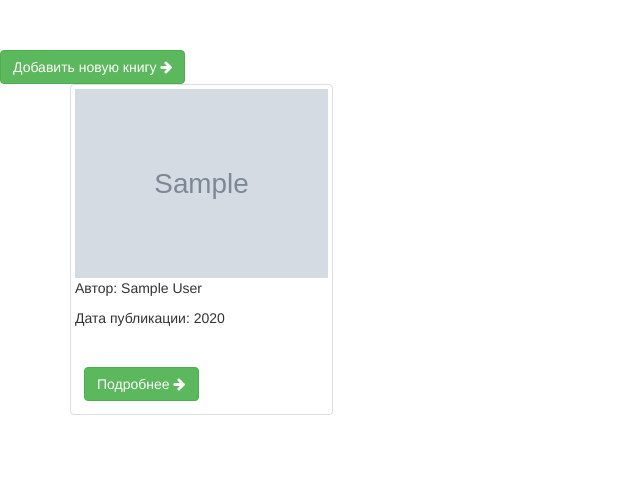
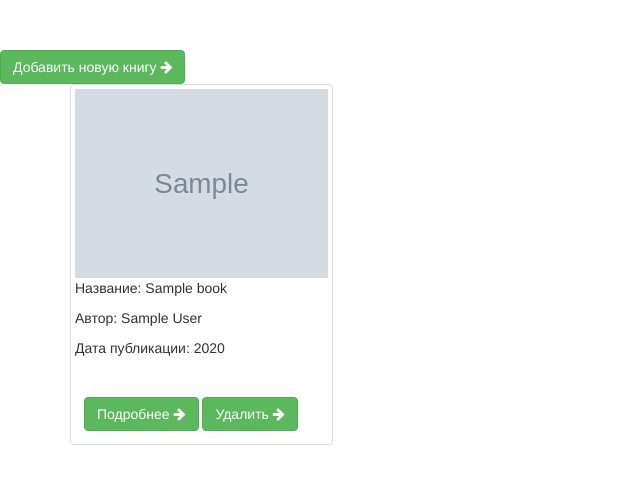
Before and after one commit to bldm95/library, a Django app: page / in a window 1280 px wide. Shown: the top 484 px of the page, without its empty margins (0-640 px from the left). Run offline with Django 3.2, Linux system fonts and the light colour scheme; tables that the repository leaves empty hold one stand-in row (values such as "Sample post"); grey boxes marked "Sample" are stand-in pictures; some libraries are stand-ins or nearby versions.

Commit message:
Second commit

```diff
--- a/library/urls.py
+++ b/library/urls.py
@@ -7,4 +7,5 @@ urlpatterns = [
     url(r'^book/(?P<pk>[0-9]+)/$', views.book_detail, name='book_detail'),
     url(r'^book/new/$', views.book_new, name='book_new'),
     url(r'^book/(?P<pk>[0-9]+)/edit/$', views.book_edit, name='book_edit'),
+    url(r'^book/(?P<pk>[0-9]+)/$', views.delete, name='book_delete'),
 ]
--- a/library/views.py
+++ b/library/views.py
@@ -1,9 +1,10 @@
+from django.http import HttpResponseRedirect
 from django.shortcuts import render, render_to_response, redirect
 from django.http import HttpResponse
 from django.core.paginator import Paginator, PageNotAnInteger, EmptyPage
 from django.shortcuts import render, get_object_or_404
 from .models import Book
-from .forms import BookForm
+from .forms import BookForm, DeleteBookForm
 
 
 def xhr_test(request):
@@ -40,9 +41,9 @@ def book_new(request):
     if request.method == "POST":
         form = BookForm(request.POST, request.FILES)
         if form.is_valid():
-            post = form.save(commit=False)
-            post.save()
-            return redirect('book_detail', pk=post.pk)
+            book = form.save(commit=True)
+            book.save()
+            return redirect('book_detail', pk=book.pk)
     else:
         form = BookForm()
     return render(request, 'book_edit.html', {'form': form})
@@ -53,9 +54,21 @@ def book_edit(request, pk):
     if request.method == "POST":
         form = BookForm(request.POST, instance=book)
         if form.is_valid():
-            post = form.save(commit=False)
-            post.save()
-            return redirect('book_detail', pk=post.pk)
+            book = form.save(commit=False)
+            book.save()
+            return redirect('book_detail', pk=book.pk)
     else:
         form = BookForm(instance=book)
     return render(request, 'book_edit.html', {'form': form})
+
+
+def delete(request, pk):
+    book_to_delete = get_object_or_404(Book, id=pk)
+    if request.method == 'POST':
+        form = DeleteBookForm(request.POST, instance=book_to_delete)
+        if form.is_valid():
+            book_to_delete.delete()
+            return HttpResponseRedirect("/")
+    else:
+        form = DeleteBookForm(instance=book_to_delete)
+    return render(request, 'books_list.html', {'form': form})
--- /dev/null
+++ b/static/js/script.js
@@ -0,0 +1,5 @@
+jQuery('document').ready(function () {
+    jQuery('#but1').on('click', function () {
+        alert("Ну привет");
+    });
+});
--- a/templates/book_detail.html
+++ b/templates/book_detail.html
@@ -10,5 +10,7 @@
         <h3>Автор: {{ book.author }}</h3>
         <p>Год публикации: {{ book.year_of_publication }}</p>
         <p>Описание: {{ book.description }}</p>
+        <a class="btn btn-default" href="{% url 'book_delete' pk=book.pk %}">удалить</a>
+
     </div>
 {% endblock %}
--- a/templates/books_list.html
+++ b/templates/books_list.html
@@ -9,12 +9,15 @@
                     <img src="{{ book.image.url }}"  alt="" class="img-responsive" >
                 </a>
                 {% endif %}
+                <p>Название: {{ book.name }}</p>
                 <p>Автор: {{ book.author }}</p>
                 <p>Дата публикации: {{ book.year_of_publication }}</p>
                 <div class="caption">
                     <h3><a href="#"></a></h3>
                     <p></p>
-                    <a href="{% url 'book_detail' pk=book.pk %}" class="btn btn-success">Подробнее <i class="fa fa-arrow-right"></i></a>
+                    <a href="{% url 'book_detail' pk=book.pk %}" class="btn btn-success" >Подробнее <i class="fa fa-arrow-right"></i></a>
+                    <a href="{% url 'book_delete' pk=book.pk %}" class="btn btn-success" >Удалить <i class="fa fa-arrow-right"></i></a>
+
                 </div>
             </div>
         </div>
--- a/templates/index.html
+++ b/templates/index.html
@@ -40,6 +40,7 @@
         </div>
     </div>
 
+
 {% include 'paginator.html' with page=books %}
 
 
@@ -49,6 +50,6 @@
     <script src="{% static 'js/salvattore.min.js' %}"></script>
     <!-- IE10 viewport hack for Surface/desktop Windows 8 bug -->
     <script src="{% static 'js/ie10-viewport-bug-workaround.js' %}"></script>
-
+    <script type="text/javascript" src="{% static 'js/script.js' %}"></script>
 </body>
 </html>
```
Also changed, not shown: library/forms.py (+6 -2 lines).
